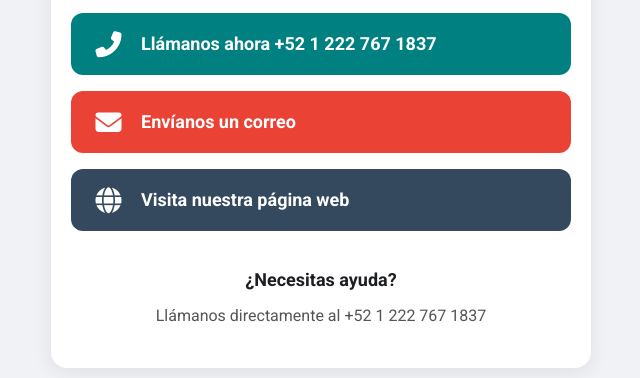
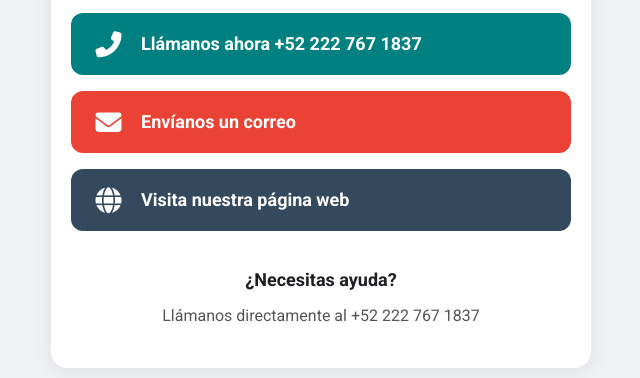
Before and after one commit to Afinod26/crediflash-nfc, a plain HTML site: page index.html in a window 1280 px wide. Shown: the part 381-759 px from the top of the page, 319-959 px from the left. Drawn offline with Linux system fonts and the light colour scheme.

Commit message:
Update index.html

```diff
--- a/index.html
+++ b/index.html
@@ -127,8 +127,8 @@
         </a>
 
         <!-- El enlace "tel:" abre directamente el teclado de marcación en el celular -->
-        <a href="tel:+5212227671837" class="btn btn-phone">
-            <i class="fas fa-phone-alt"></i> Llámanos ahora +52 1 222 767 1837
+        <a href="tel:+522227671837" class="btn btn-phone">
+            <i class="fas fa-phone-alt"></i> Llámanos ahora +52 222 767 1837
         </a>
 
         <!-- Reemplaza correo@crediflash.com con el correo real de la empresa -->
@@ -143,7 +143,7 @@
 
         <div class="footer">
             <strong>¿Necesitas ayuda?</strong>
-            Llámanos directamente al +52 1 222 767 1837
+            Llámanos directamente al +52 222 767 1837
         </div>
     </div>
 
```
